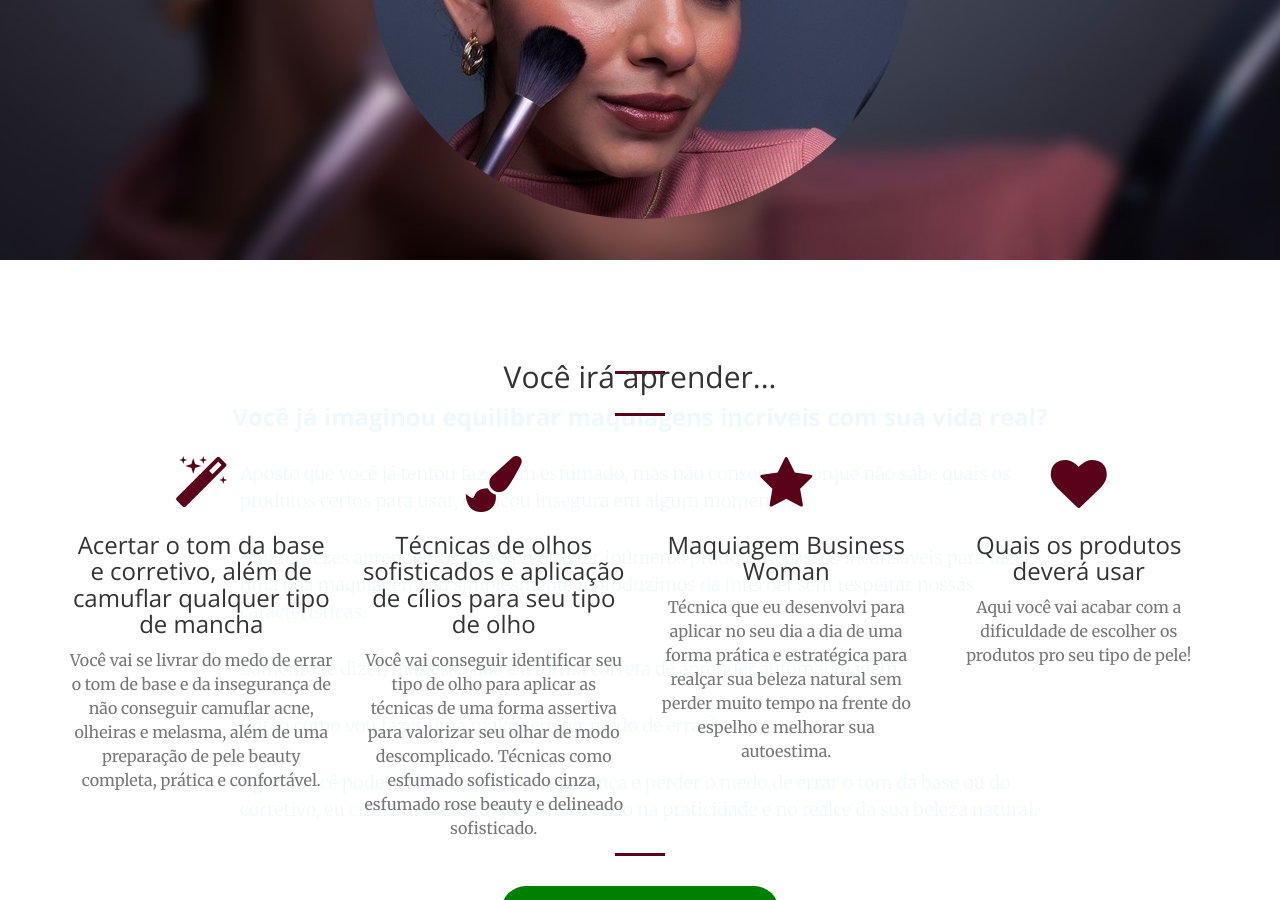
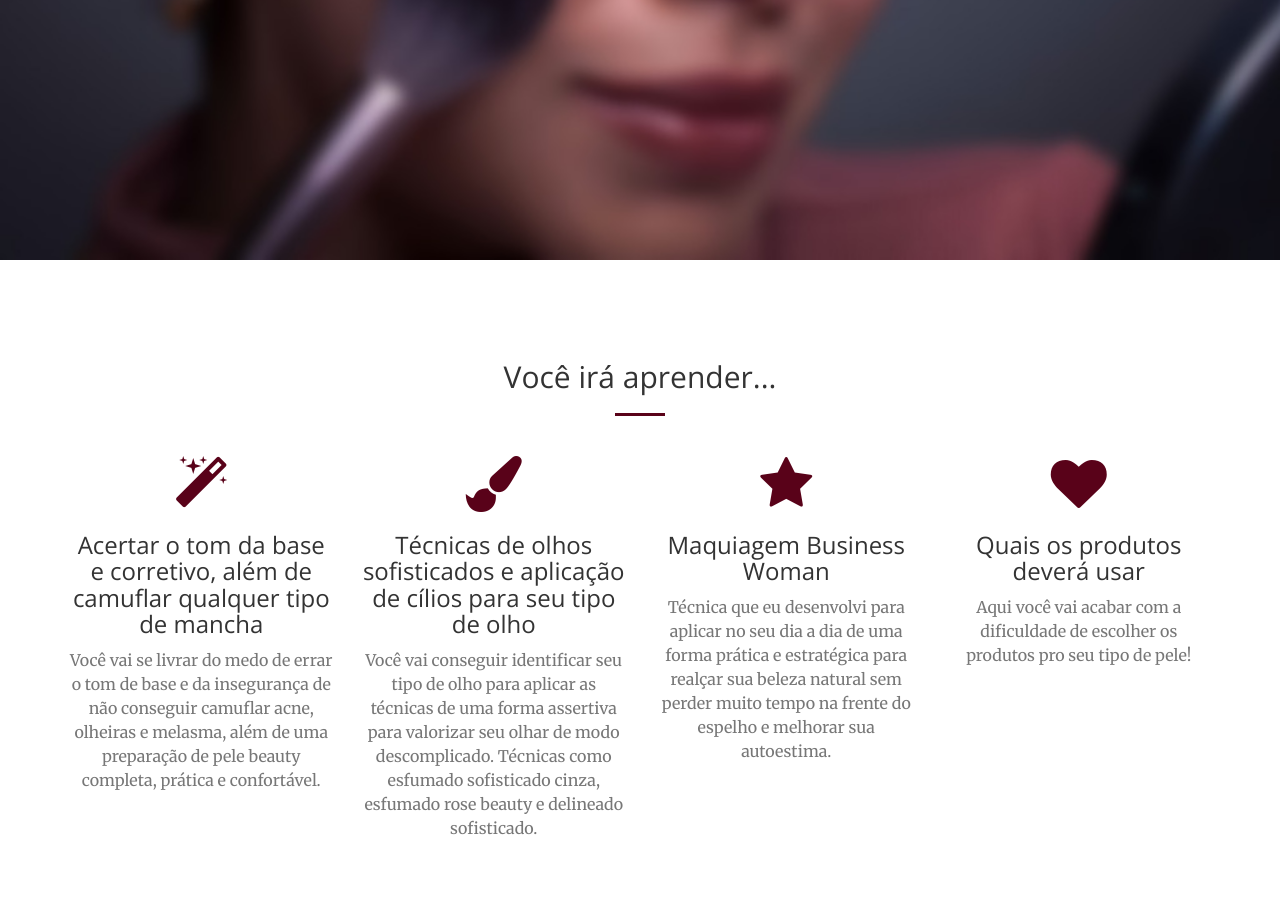
Before and after one commit to kellyeudenia/business-woman, a Jekyll site: the page built from index.html, in a window 1280 px wide and 900 px high, scrolled down 640 px. Built offline with Jekyll 4.4.1, drawn with Linux system fonts in a browser that asks for light colours; some of the changed text lies outside the part shown.

Commit message:
Setup para a página de vendas.

```diff
--- a/_includes/header.html
+++ b/_includes/header.html
@@ -1,5 +1,5 @@
 <header>
-    <div class="header-content" style="height: 300px;">
+    <div class="header-content" style="height: 5000px;">
         <div class="header-content-inner">
             <img src="img/profile/me.jpg" class="img-responsive"  style="border-radius: 50%; margin: 5% auto;" alt="Imagem de Eudenia Makeup segurando um pincel">
             <h1>MÉTODO AUTOBEAUTY</h1>
```
